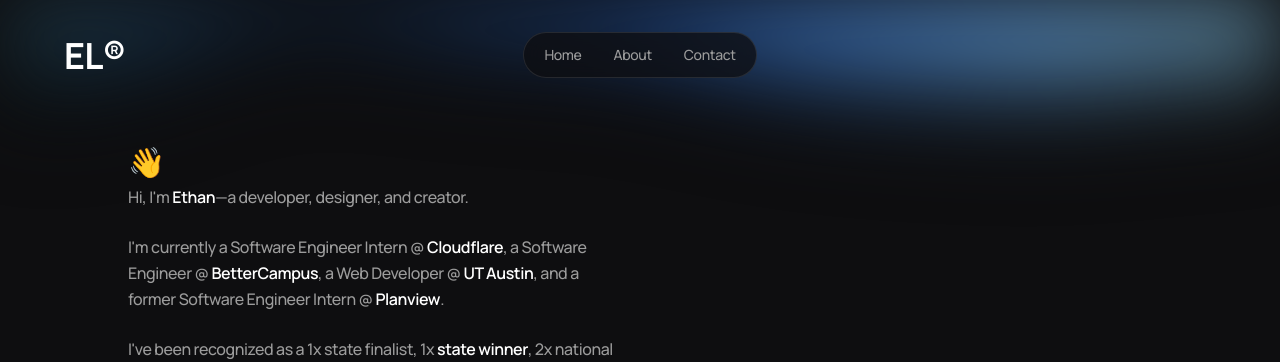
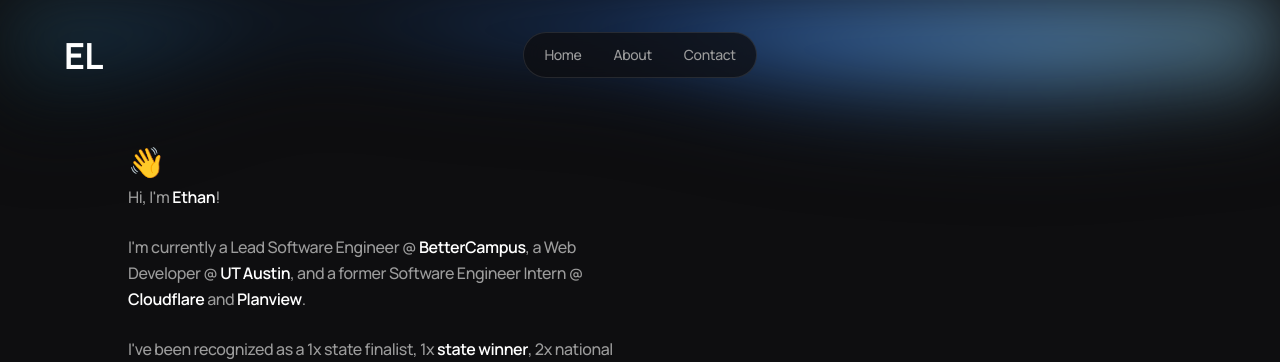
Before and after one commit to EthanL06/ethanlanting.dev, a Next.js app: page / in a window 1280 px wide. Shown: the top 362 px of the page. Built offline with nearby package versions, Linux system fonts and the light colour scheme; no server answers; some icons are missing.

Commit message:
Refresh profile and resume

```diff
--- a/components/sections/About.tsx
+++ b/components/sections/About.tsx
@@ -32,22 +32,12 @@
           <p className="inline-block animate-wave select-none text-3xl">👋</p>
         </ConfettiButton>
         <h1>
-          Hi, I&apos;m <span className="font-semibold text-white">Ethan</span>—a
-          developer, designer, and creator.
+          Hi, I&apos;m <span className="font-semibold text-white">Ethan</span>!
         </h1>
       </div>
 
       <p>
-        I&apos;m currently a Software Engineer Intern @{" "}
-        <Link
-          href={"https://www.cloudflare.com/"}
-          className="relative font-semibold text-white transition-colors duration-300 after:absolute after:bottom-0 after:right-0 after:h-[1px] after:w-0 after:bg-current after:transition-all after:duration-300 hover:text-white/80 hover:after:left-0 hover:after:w-full"
-          target="_blank"
-          rel="noopener noreferrer"
-        >
-          Cloudflare
-        </Link>
-        , a Software Engineer @{" "}
+        I&apos;m currently a Lead Software Engineer @{" "}
         <Link
           className="relative font-semibold text-white transition-colors duration-300 after:absolute after:bottom-0 after:right-0 after:h-[1px] after:w-0 after:bg-current after:transition-all after:duration-300 hover:text-white/80 hover:after:left-0 hover:after:w-full"
           href={
@@ -68,6 +58,15 @@
           UT Austin
         </Link>
         , and a former Software Engineer Intern @{" "}
+        <Link
+          href={"https://www.cloudflare.com/"}
+          className="relative font-semibold text-white transition-colors duration-300 after:absolute after:bottom-0 after:right-0 after:h-[1px] after:w-0 after:bg-current after:transition-all after:duration-300 hover:text-white/80 hover:after:left-0 hover:after:w-full"
+          target="_blank"
+          rel="noopener noreferrer"
+        >
+          Cloudflare
+        </Link>{" "}
+        and{" "}
         <Link
           href={"https://www.planview.com/"}
           className="relative font-semibold text-white transition-colors duration-300 ease-in-out after:absolute after:bottom-0 after:right-0 after:h-[1px] after:w-0 after:bg-current after:transition-all after:duration-300 hover:text-white/80 hover:after:left-0 hover:after:w-full"
--- a/components/shared/Navbar.tsx
+++ b/components/shared/Navbar.tsx
@@ -10,7 +10,7 @@
       <div className="z-10 flex h-12 w-full justify-between">
         <div className="flex items-center justify-start">
           <Link className="text-4xl font-bold text-white" href={"/"}>
-            EL®
+            EL
           </Link>
         </div>
 
```
Also changed, not shown: 1 other file (tests, documents, lock files or other folders).
